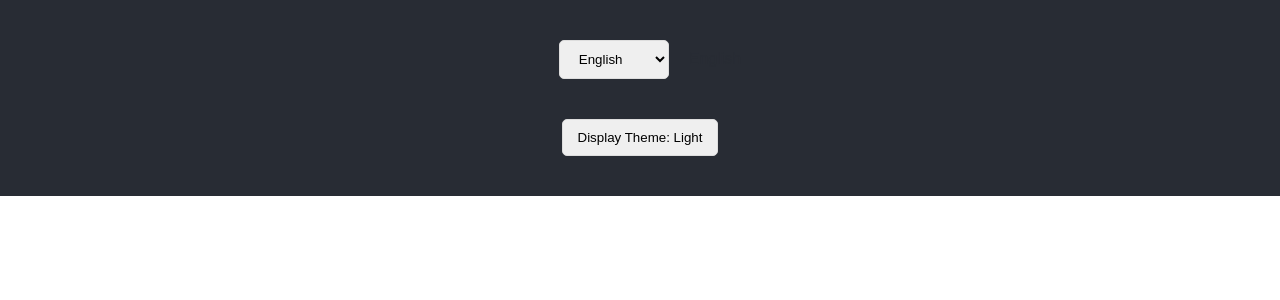
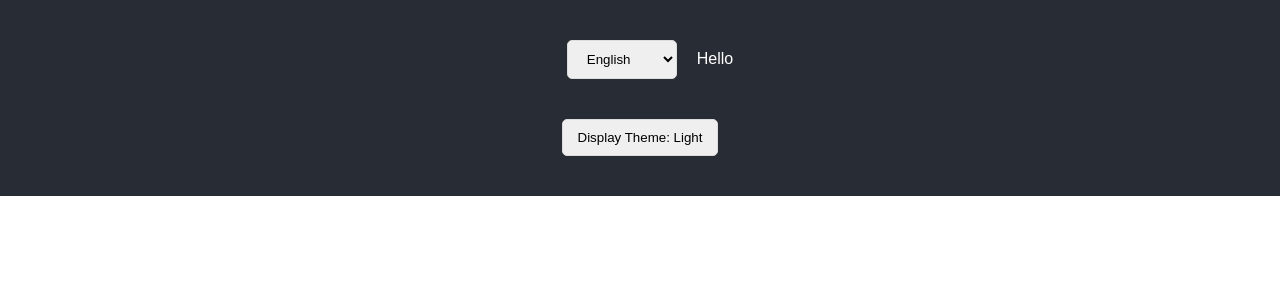
Before and after one commit to 10-4-pursuit/03-28-nested-contexts, a React (Create React App) app: page / in a window 1280 px wide. Shown: the top 300 px of the page. Built offline with nearby package versions, Linux system fonts and the light colour scheme.

Commit message:
Added Language Phrases Array

```diff
--- a/src/App.css
+++ b/src/App.css
@@ -1,7 +1,7 @@
 .App {
   text-align: center;
   background-color:  #282c34;
-  color:  #282c34;;
+  color:  #fff;;
   font-family: 'Arial', sans-serif;
   padding: 20px;
 
--- a/src/components/LanguageSelector/index.js
+++ b/src/components/LanguageSelector/index.js
@@ -12,6 +12,14 @@ export default function LanguageSelector() {
         "Arabic"
     ]
 
+    const languagePhrases = {
+        English: "Hello",
+        Spanish: "Hola",
+        German: "Hallo",
+        Japanese: "こんにちは (Konnichiwa)",
+        Arabic: "مرحبا (Marhaba)"
+    };
+
     // Using LanguageContext to access and set the language
     const {language, setLanguage} = React.useContext(LanguageContext)
 
@@ -21,7 +29,7 @@ export default function LanguageSelector() {
             <select onChange={(event) => setLanguage(event.target.value)}>
                 {availableLanguages.map(language => (<option value={language}>{language}</option>))}
             </select>
-            {language}
+            {languagePhrases[language]}
         </div>
     );
 }
```
